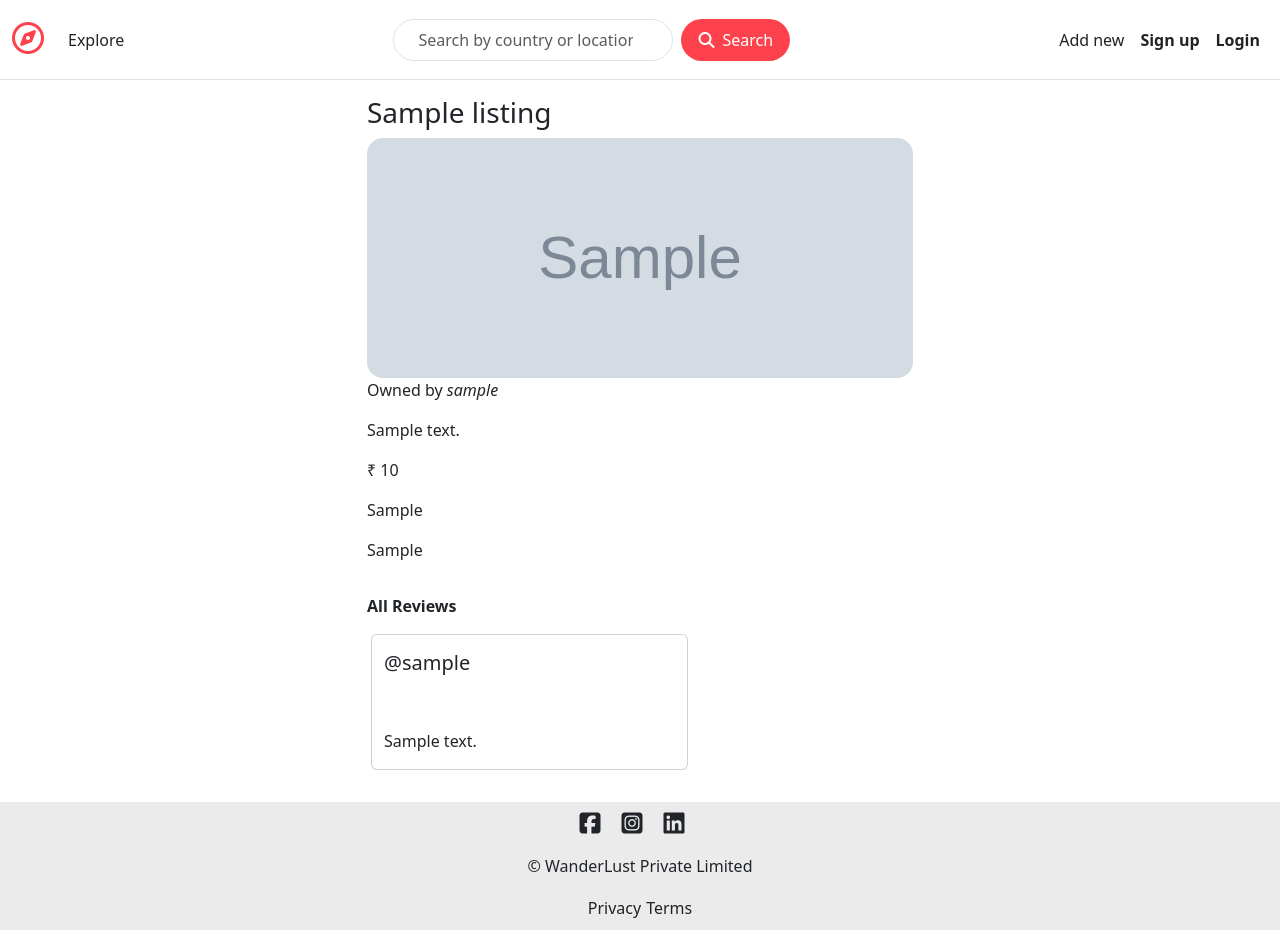
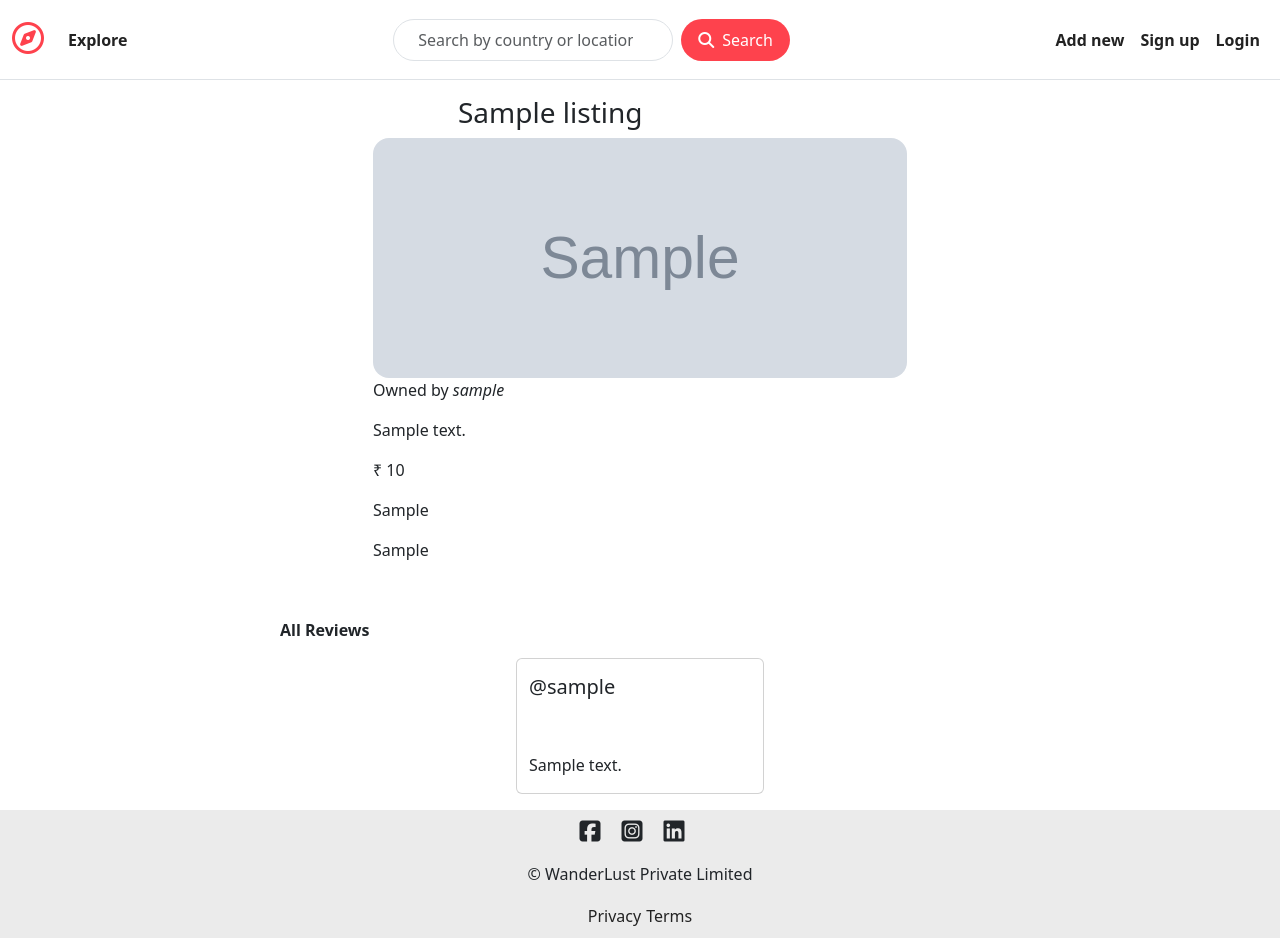
Before and after one commit to asad-as1/WanderLust, a Node server app: page /listings/600000000000000000000001 in a window 1280 px wide. Run offline with Node 20, Linux system fonts and the light colour scheme; tables that the repository leaves empty hold one stand-in row (values such as "Sample post"); grey boxes marked "Sample" are stand-in pictures; some libraries are stand-ins or nearby versions.

Commit message:
Some resonsiveness added

```diff
--- a/views/includes/navbar.ejs
+++ b/views/includes/navbar.ejs
@@ -32,22 +32,25 @@
   }
 </style>
 
-<nav class="navbar navbar-expand-md bg-body-light border-bottom sticky-top">
+<nav class="navbar navbar-expand-lg navbar-light bg-body-light border-bottom sticky-top">
   <div class="container-fluid">
-    <a class="navbar-brand" href="/listings"
-      ><i class="fa-regular fa-compass"></i
-    ></a>
+    <a class="navbar-brand" href="/listings">
+      <i class="fa-regular fa-compass"></i>
+    </a>
     <button
       class="navbar-toggler"
       type="button"
       data-bs-toggle="collapse"
       data-bs-target="#navbarNavAltMarkup"
+      aria-controls="navbarNavAltMarkup"
+      aria-expanded="false"
+      aria-label="Toggle navigation"
     >
       <span class="navbar-toggler-icon"></span>
     </button>
     <div class="collapse navbar-collapse" id="navbarNavAltMarkup">
       <div class="navbar-nav">
-        <a class="nav-link" href="/listings">Explore</a>
+        <a class="nav-link" href="/listings"><b>Explore</b></a>
       </div>
 
       <div class="navbar-nav ms-auto">
@@ -65,7 +68,7 @@
       </div>
 
       <div class="navbar-nav ms-auto">
-        <a class="nav-link" href="/listings/new">Add new</a>
+        <a class="nav-link" href="/listings/new"><b>Add new</b></a>
         <% if(!currUser) { %>
         <a class="nav-link" href="/signup"><b>Sign up</b></a>
         <a class="nav-link" href="/login"><b>Login</b></a>
--- a/views/layouts/boilerplate.ejs
+++ b/views/layouts/boilerplate.ejs
@@ -5,6 +5,7 @@
     <meta name="viewport" content="width=device-width, initial-scale=1.0" />
     <title>WanderLust</title>
     <link rel="stylesheet" href="/css/style.css" />
+    <link rel="stylesheet" href="/css/show.css" />
     <link
       href="https://cdn.jsdelivr.net/npm/bootstrap@5.3.3/dist/css/bootstrap.min.css"
       rel="stylesheet"
--- a/views/listings/show.ejs
+++ b/views/listings/show.ejs
@@ -1,10 +1,11 @@
 <% layout("./layouts/boilerplate") %>
 <body>
-  <div class="row mt-3">
-    <div class="col-8 offset-3">
+  <div class="container mt-3">
+    <div class="row">
+      <div class="col-lg-8 me-2 col-md-10 col-sm-12 mx-auto">
         <h3><%= listing.title %></h3>
       </div>
-    <div class="card col-6 offset-3 show-card listing-card">
+      <div class="card col-lg-6 col-md-8 col-sm-12 mx-auto show-card listing-card">
         <img
           src="<%= listing.image.url %>"
           class="card-img-top show-img"
@@ -23,20 +24,19 @@
 
       <br />
       <% if(currUser && currUser._id.equals(listing.owner.id)) { %>
-    <div class="btns">
+      <div class="btns d-flex justify-content-center mt-3">
         <a
           href="/listings/<%= listing.id %>/edit"
-        class="btn btn-dark col-1 offset-3 add-btn"
-        >Edit</a
-      >
+          class="btn btn-dark me-2"
+        >Edit</a>
 
         <form method="post" action="/listings/<%= listing.id %>?_method=DELETE">
-        <button class="btn btn-dark offset-5">Delete</button>
+          <button class="btn btn-dark">Delete</button>
         </form>
       </div>
       <% } %>
 
-    <div class="col-8 offset-3 mb-3">
+      <div class="col-lg-8 col-md-10 col-sm-12 mx-auto mt-4">
         <% if(currUser) { %>
         <hr />
         <h4>Leave a Review</h4>
@@ -116,7 +116,7 @@
         <div class="row">
           <p><b>All Reviews</b></p>
           <% for(review of listing.reviews) { %>
-        <div class="card col-5 ms-3 mb-3">
+          <div class="card col-lg-4 col-md-5 col-sm-10 mb-3 mx-auto">
             <div class="card-body mt-3">
               <h5 class="card-title">@<%= review.author.username %></h5>
               <p
@@ -140,4 +140,5 @@
         <% } %>
       </div>
     </div>
+  </div>
 </body>
```
Lines whose indentation alone changed are shown as unchanged.
